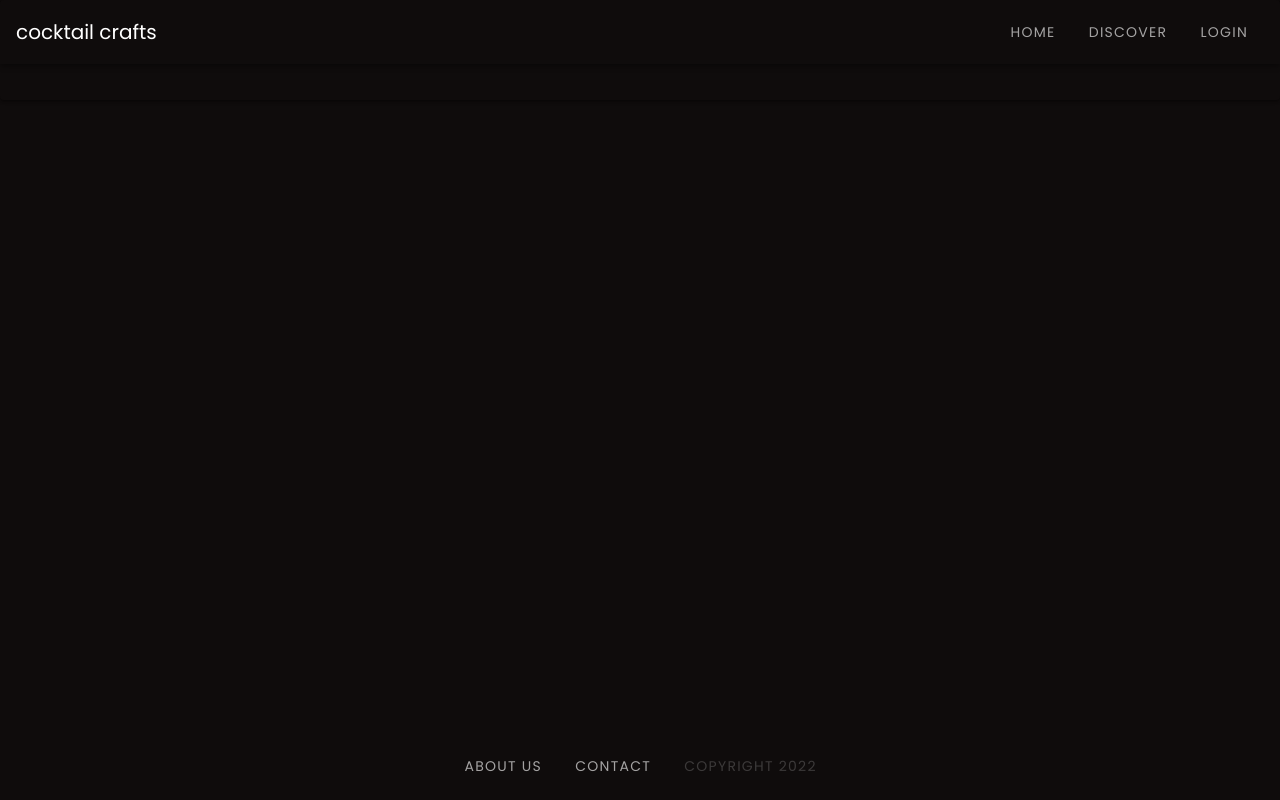
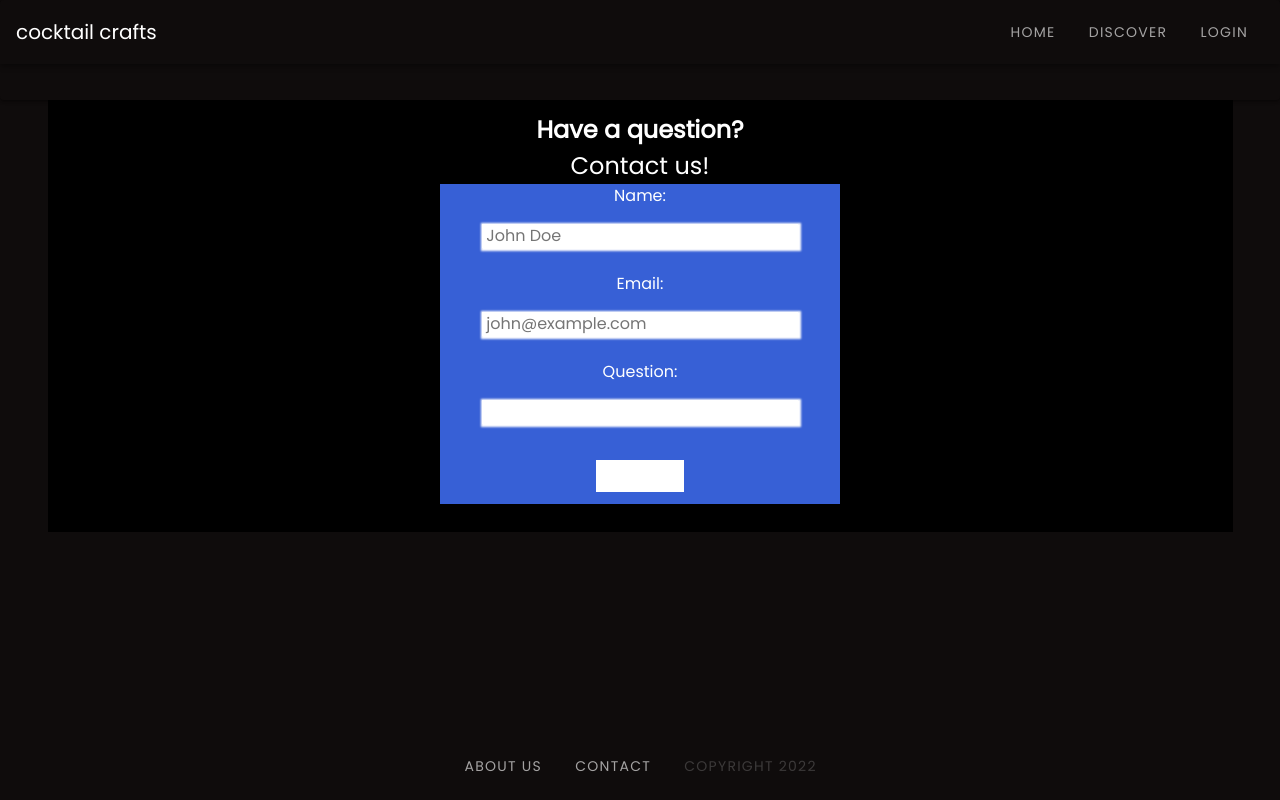
Before and after one commit to mpearce9/CocktailCrafts, a Vue app in the folder frontend/: page /contact in a window 1280 px wide. Built offline with nearby package versions, Linux system fonts and the light colour scheme.

Commit message:
Changed folders for components and updated index.js

```diff
--- a/frontend/src/router/index.js
+++ b/frontend/src/router/index.js
@@ -39,6 +39,16 @@ const routes = [
         name: "recipe",
         props: true,
         component: () => import('../views/recipeComponent')
+    },
+    {
+        path: '/accountdetails',
+        name: 'Account Details',
+        component: () => import('../views/accountDetailsComponent')
+    },
+    {
+        path: '/contact',
+        name: 'Contact',
+        component: () => import('../views/contactComponent')
     }
 
 ]
--- /dev/null
+++ b/frontend/src/views/accountDetailsComponent.vue
@@ -0,0 +1,32 @@
+<template>
+  <v-container style="background-color:black">
+    <v-row class="text-center">
+
+      <v-col class="mb-4">
+        <h2 style="color:white">
+          Account Details
+        </h2>
+
+        <form style="background-color:#3760D6; margin:auto; width: 400px">
+          <p style="color:white">Email: </p>
+          <input type="email" size="20" style="box-shadow: 1px 1px 2px 2px;" />
+          <br> <br>
+          <p style="color:white">Name: </p>
+          <input type="text" size="20" style="box-shadow: 1px 1px 2px 2px;" />
+          <br><br>
+          <p style="color:white">Activities: </p>
+          <select  style="width: 180px; background-color: white; box-shadow: 1px 1px 2px 2px;" >
+              <option>Activity 1</option>
+              <option>Activity 2</option>
+              <option>Activity 3</option>
+              <option>Activity 4</option>
+          </select>
+          <br><br>
+        </form>
+
+      </v-col>
+
+    </v-row>
+  </v-container>
+</template>
+diff --git a/frontend/src/router/index.js b/frontend/src/router/index.js
--- /dev/null
+++ b/frontend/src/views/contactComponent.vue
@@ -0,0 +1,44 @@
+<template>
+  <v-container style="background-color:black">
+    <v-row class="text-center">
+
+      <v-col class="mb-4">
+        <h2 class="" style="color:white">
+          Have a question?
+        </h2>
+
+        <h2 class="subheading font-weight-regular" style="color:white">
+          Contact us! <br>
+        </h2>
+        <form style="background-color:#3760D6; margin:auto; width: 400px">
+          <p style="color:white">Name: </p>
+          <input type="text" size="20" style="box-shadow: 1px 1px 2px 2px;" placeholder=" John Doe" />
+          <br><br>
+          <p style="color:white">Email: </p>
+          <input type="email" size="20" style="box-shadow: 1px 1px 2px 2px;" placeholder=" john@example.com" />
+          <br> <br>
+          <p style="color:white">Question: </p>
+          <input type="text" size="20" style="box-shadow: 1px 1px 2px 2px;" />
+          <br> <br>
+          <button  class="button" >Submit</button>
+        </form>
+
+      </v-col>
+
+    </v-row>
+  </v-container>
+</template>
+
+<style>
+
+  input[type="text"], input[type="email"] {
+    background-color: white;
+  }
+
+  .button {
+    background-color: white;
+    padding: 4px 16px;
+    margin: 12px;
+  }
+</style>
+diff --git a/frontend/src/views/accountDetailsComponent.vue b/frontend/src/views/accountDetailsComponent.vue
```
